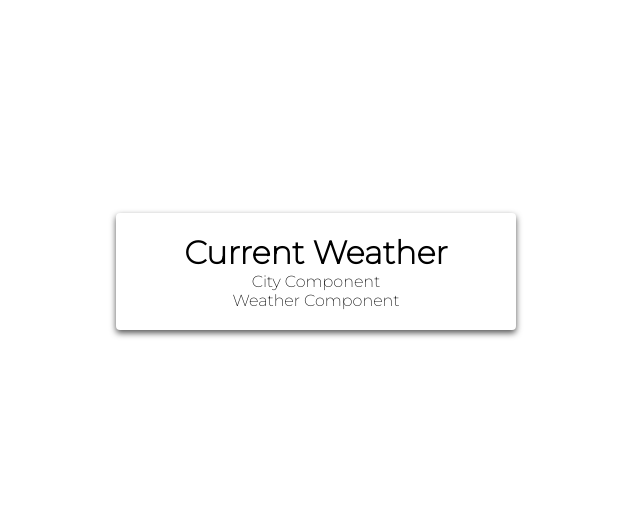
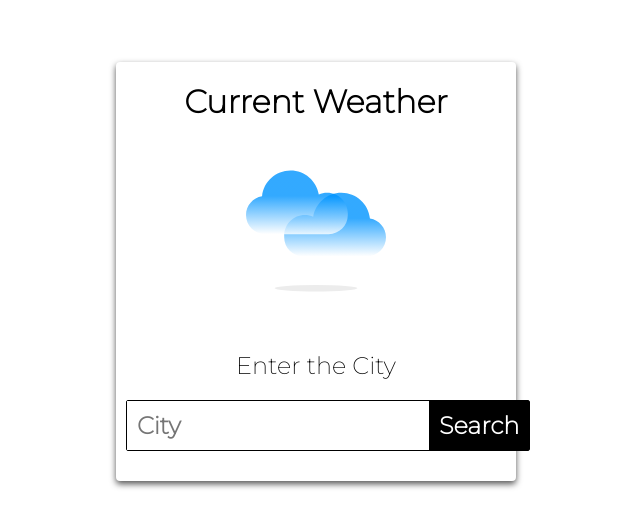
Before and after one commit to lakshmi930/weather-app, a React (Create React App) app: page / in a window 1280 px wide. Shown: the part 129-656 px from the top of the page, without its empty margins (324-964 px from the left). Built offline with nearby package versions, Linux system fonts and the light colour scheme; no server answers; the HTML template or start-up script is replaced by a standard one.

Commit message:
Initial commits to components

```diff
--- a/src/App.js
+++ b/src/App.js
@@ -1,4 +1,28 @@
+import axios from "axios";
+import React, { useState } from "react";
 import styled from "styled-components";
+
+import CityComponent from "./components/CityComponent";
+import WeatherComponent from "./components/WeatherComponent";
+
+const API_KEY = process.env.REACT_APP_WEATHER_API_KEY;
+
+export const WeatherIcons = {
+  "01d": "icons/sunny.svg",
+  "01n": "icons/night.svg",
+  "02d": "icons/day.svg",
+  "02n": "icons/cloudy-night.svg",
+  "03d": "icons/cloudy.svg",
+  "03n": "icons/cloudy.svg",
+  "04d": "icons/perfect-day.svg",
+  "04n": "icons/cloudy-night.svg",
+  "09d": "icons/rain.svg",
+  "09n": "icons/rain-night.svg",
+  "10d": "icons/rain.svg",
+  "10n": "icons/rain-night.svg",
+  "11d": "icons/storm.svg",
+  "11n": "icons/storm.svg",
+};
 
 const Container = styled.div`
   display: flex;
@@ -19,22 +43,24 @@ const AppLabel = styled.span`
   font-weight: bold;
 `
 
-const CityComponent = styled.div`
-  display: flex;
-  flex-direction: column;
-`
+function App() {
+  const [city, updateCity] = useState();
+  const [weather, updateWeather] = useState();
 
-const WeatherComponent = styled.div`
-  display: flex;
-  flex-direction: column;
-`
-
-function App() {
+  const fetchWeather = async (e) => {
+    e.preventDefault();
+    const response =
+    await axios.get(`http://api.openweathermap.org/data/2.5/weather?q=${city}&appid=${API_KEY}`);
+    updateWeather(response.data);
+  };
   return (
     <Container>
       <AppLabel>Current Weather</AppLabel>
-      <CityComponent>City Component</CityComponent>
-      <WeatherComponent>Weather Component</WeatherComponent>
+      {city && weather ? (
+      <WeatherComponent weather={weather} city={city}/>
+      ) : (
+      <CityComponent updateCity={updateCity} fetchWeather={fetchWeather}/>
+      )}
     </Container>
   );
 }
--- /dev/null
+++ b/src/components/CityComponent.js
@@ -0,0 +1,59 @@
+import styled from "styled-components";
+
+const WeatherLogo = styled.img`
+     width: 140px;
+     height: 140px;
+     margin: 40px auto;
+`
+
+const ChooseCityLabel = styled.span`
+     font: black;
+     font-size: 1.5em;
+     margin: 10px auto;
+`
+const SearchBox = styled.form`
+     display: flex;
+     flex-direction: row;
+     border: rgb(0,0,0) solid 1px;
+     border-radius: 2px;
+     font: rgb(0,0,0);
+     font-size: 1.5em;
+     margin: 10px auto;
+
+     & input{
+          padding: 10px;
+          font-size: 1em;
+          border: none;
+          outline: none;
+          font-family: 'Montserrat', sans-serif;
+          font-weight: bold;
+     }
+
+     & button{
+          cursor: pointer;
+          color: rgb(255,255,255);
+          background-color: rgb(0,0,0);
+          border: none;
+          outline: none;
+          font-size: 1em;
+          font-family: 'Montserrat', sans-serif;
+          font-weight: bold;
+          padding: 0 10px;
+     }
+`
+
+const CityComponent = (props) => {
+     const {updateCity, fetchWeather} = props;
+     return (
+          <>
+               <WeatherLogo src="/icons/perfect-day.svg"/>
+               <ChooseCityLabel>Enter the City</ChooseCityLabel>
+               <SearchBox onSubmit={fetchWeather}>
+                    <input placeholder="City" onChange={(e) => updateCity(e.target.value)}/>
+                    <button type="submit">Search</button>
+               </SearchBox>
+          </>
+     );
+};
+
+export default CityComponent;
--- /dev/null
+++ b/src/components/WeatherComponent.js
@@ -0,0 +1,120 @@
+import React from "react";
+import styled from "styled-components";
+
+import {WeatherIcons} from "../App";
+
+const WeatherContainer=styled.div`
+     display: flex;
+     flex-direction: row;
+     width: 100%;
+     justify-content: space-between;
+     margin: 30px auto;
+`;
+
+const WeatherLogo = styled.img`
+     width: 100px;
+     height: 100px;
+     margin: 5px auto;
+`;
+
+const Condition = styled.span`
+     margin: 20px auto;
+     text-transform: capitalize;
+     font-size: 14px;
+     & span {
+          font-size: 28px;
+     }
+`;
+
+const Location = styled.span`
+     font-size: 2.5em;
+     font-weight: bold;
+`;
+
+const WeatherInfoContainer = styled.div`
+     display: flex;
+     width: 90%;
+     flex-direction: row;
+     justify-content: space-evenly;
+     align-items: center;
+     flex-wrap: wrap;
+`;
+
+const WeatherLabel = styled.span`
+     font-size: 1.5em;
+     font-weight: bold;
+     margin: 20px 25px 10px;
+     text-align: start;
+     width: 100%;
+`;
+
+const WeatherInfoIcons = {
+    sunrise: "icons/temp.svg",
+    humidity: "icons/humidity.svg",
+    wind: "icons/wind.svg",
+    pressure: "icons/pressure.svg",
+};
+
+const InfoContainer = styled.div`
+     display: flex;
+     margin: 5px 10px;
+     flex-direction: row;
+     justify-content: space-evenly;
+     align-items: center;
+`;
+
+const InfoIcon = styled.img`
+     width: 36px;
+     height: 36px;
+`;
+
+const InfoLabel = styled.span`
+     display: flex;
+     flex-direction: column;
+     font-size: 14px;
+     margin: 15px;
+     & span{
+          font-size: 12px;
+          text-transform: capitalize;
+     }
+`;
+
+const InfoComponent = (props) => {
+     const {name, value} = props;
+     return (
+          <InfoContainer>
+               <InfoIcon src={WeatherInfoIcons[name]}/>
+               {value}
+               <InfoLabel>{name}</InfoLabel>
+          </InfoContainer>
+     );
+};
+
+const WeatherComponent = (props) => {
+     const {weather} = props;
+     const isDay = weather.weather[0].icon.includes('d') ? true : false;
+     const getTime = (timeStamp) => {
+        return `${new Date(timeStamp * 1000).getHours()} : ${new Date(timeStamp * 1000).getMinutes()}`
+     };
+
+     return (
+          <>
+          <WeatherContainer>
+               <Condition>
+                    <span>{`${Math.floor(weather?.main?.temp - 273)}°C`}</span>
+                    {`  |  ${weather?.weather[0].description}`}
+               </Condition>
+               <WeatherLogo src={WeatherIcons[weather?.weather[0].icon]}/>
+          </WeatherContainer>
+          <Location>{`${weather?.name}, ${weather?.sys?.country}`}</Location>
+          <WeatherInfoContainer>
+               <WeatherLabel>Weather Info</WeatherLabel>
+               <InfoComponent name={isDay ? "sunset" : "sunrise"} value={`${getTime(weather?.sys[isDay ? "sunset" : "sunrise"])}`}/>
+               <InfoComponent name="humidity" value={weather?.main?.humidity}/>
+               <InfoComponent name="wind" value={weather?.wind?.speed}/>
+               <InfoComponent name="pressure" value={weather?.main?.pressure}/>
+          </WeatherInfoContainer>
+          </>
+     );
+}
+export default WeatherComponent;
```
Also changed, not shown: 1 other file (tests, documents, lock files or other folders).
